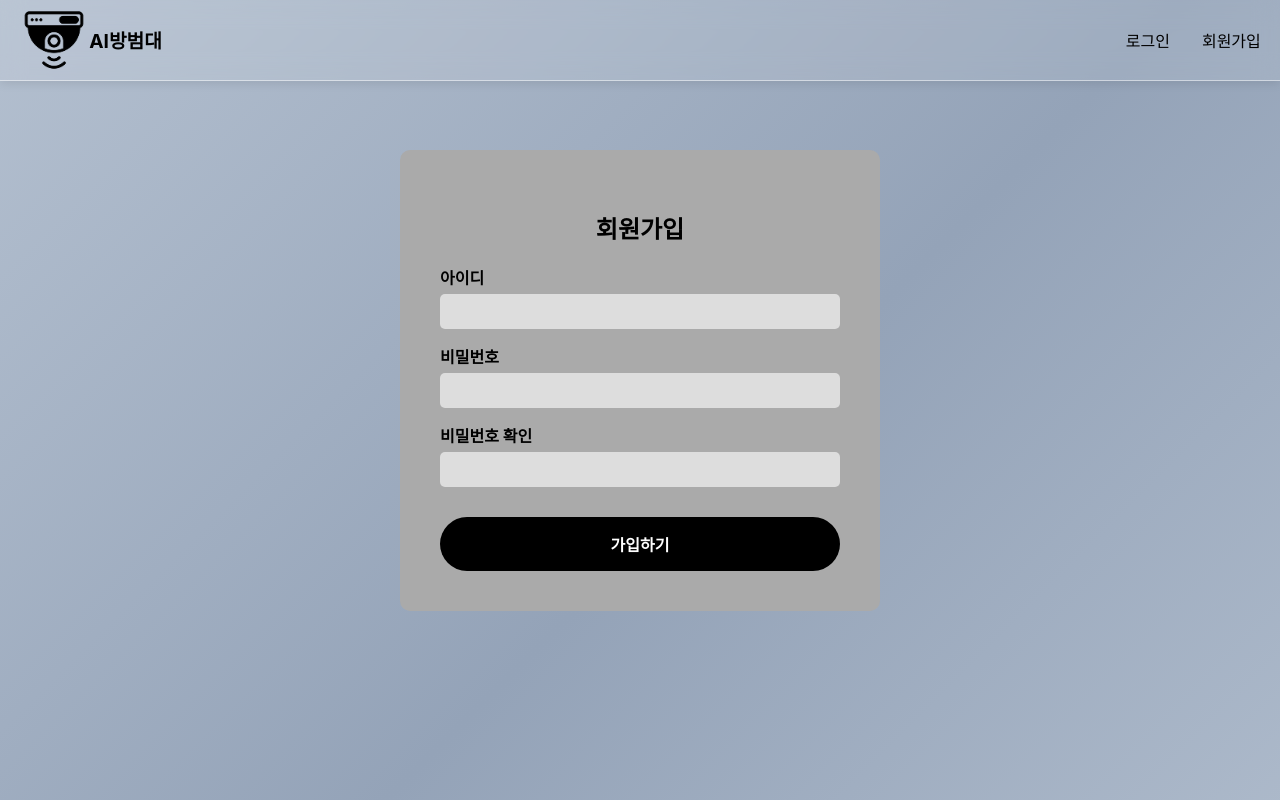
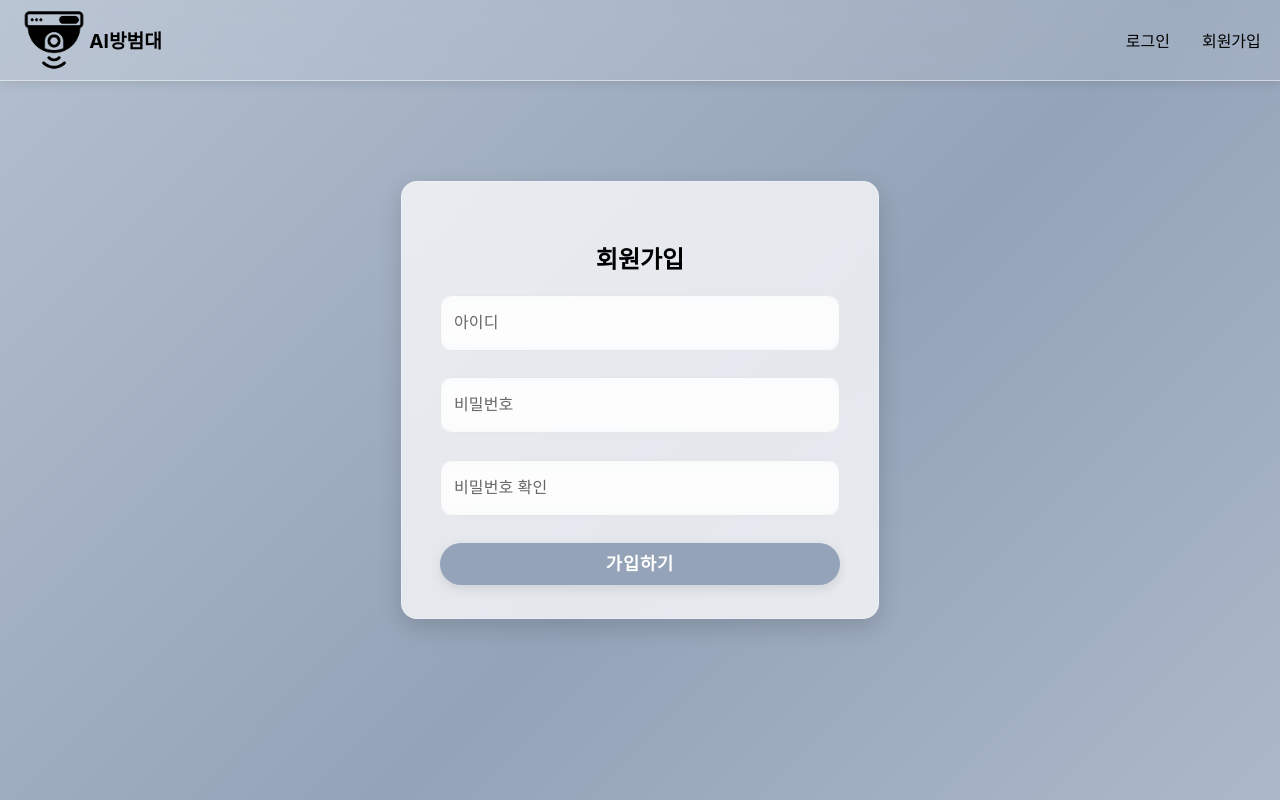
Before and after one commit to AI-Security-Guard/ASG, a React (Create React App) app in the folder client/: page /register in a window 1280 px wide. Built offline with nearby package versions, Linux system fonts and the light colour scheme.

Commit message:
desgin: 회원가입 디자인 변경 #41

```diff
--- a/client/src/component/Input/Input.style.js
+++ b/client/src/component/Input/Input.style.js
@@ -3,13 +3,10 @@ import TextField from "@mui/material/TextField";
 
 export const CustomInput = styled(TextField)(({ theme }) => ({
     width: "100%",
-    borderRadius: "12px",
-    backgroundColor: "rgba(255, 255, 255, 0.4)",
-    backdropFilter: "blur(8px)",
-    boxShadow: "0 2px 8px rgba(0, 0, 0, 0.08)",
-    transition: "all 0.2s ease-in-out",
     "& .MuiOutlinedInput-root": {
         borderRadius: "12px",
+        backgroundColor: "rgba(255, 255, 255, 0.6)", // 여기만 배경 적용
+        backdropFilter: "blur(6px)",
         "& fieldset": {
             borderColor: "rgba(200, 200, 200, 0.4)",
         },
@@ -21,9 +18,12 @@ export const CustomInput = styled(TextField)(({ theme }) => ({
             borderWidth: "1.5px",
         },
     },
-    "& .MuiInputBase-input": {
-        padding: "14px",
-        color: "#1f2937",
-        fontSize: "0.95rem",
+    "& .MuiFormHelperText-root": {
+        marginLeft: "4px",
+        marginTop: "4px",
+        fontSize: "0.85rem",
+        color: theme.palette.error.main,
+        backgroundColor: "transparent", // ✅ 배경 제거
+        padding: 0,
     },
 }));
--- a/client/src/page/RegisterPage/RegisterPage.js
+++ b/client/src/page/RegisterPage/RegisterPage.js
@@ -1,29 +1,16 @@
-import React, { useState } from 'react';
-import Header from '../../component/Header/Header';
-import * as S from './RegisterPage.style';
+import React, { useState } from "react";
+import Header from "../../component/Header/Header";
+import * as S from "./RegisterPage.style";
+import Input from "../../component/Input/Input.js";
+import LongButton from "../../component/LongButton/LongButton.js";
 
 function RegisterPage() {
-  const [id, setId] = useState('');
-  const [password, setPassword] = useState('');
-  const [passwordCheck, setPasswordCheck] = useState('');
-  const [error, setError] = useState('');
+    const [id, setId] = useState("");
+    const [password, setPassword] = useState("");
+    const [passwordCheck, setPasswordCheck] = useState("");
 
     const handleRegister = () => {
-    if (id.length < 4) {
-      setError('아이디는 최소 4자 이상이어야 합니다.');
-      return;
-    }
-    if (password !== passwordCheck) {
-      setError('비밀번호를 확인해주세요');
-      return;
-    }
-    if (password.length < 6) {
-      setError('비밀번호는 최소 6자 이상이어야 합니다.');
-      return;
-    }
-
-    setError('');
-    console.log('회원가입 시도:', { id, password });
+        console.log("회원가입 시도:", { id, password, password });
     };
 
     return (
@@ -32,18 +19,34 @@ function RegisterPage() {
             <S.Container>
                 <S.RegisterBox>
                     <S.Title>회원가입</S.Title>
-
-          <S.Label>아이디</S.Label>
-          <S.Input value={id} onChange={(e) => setId(e.target.value)} />
-
-          <S.Label>비밀번호</S.Label>
-          <S.Input type="password" value={password} onChange={(e) => setPassword(e.target.value)} />
-
-          <S.Label>비밀번호 확인</S.Label>
-          <S.Input type="password" value={passwordCheck} onChange={(e) => setPasswordCheck(e.target.value)} />
-          {error && <S.Error>{error}</S.Error>}
-
-          <S.Button onClick={handleRegister}>가입하기</S.Button>
+                    <Input
+                        label="아이디"
+                        value={id}
+                        onChange={(e) => setId(e.target.value)}
+                        helperText={id.length > 0 && id.length < 4 ? "아이디는 최소 4자 이상이어야 합니다." : " "}
+                        variant="outlined"
+                    />
+                    <Input
+                        label="비밀번호"
+                        type="password"
+                        value={password}
+                        onChange={(e) => setPassword(e.target.value)}
+                        helperText={
+                            password.length > 0 && password.length < 6 ? "비밀번호는 최소 6자 이상이어야 합니다." : " "
+                        }
+                    />
+                    <Input
+                        label="비밀번호 확인"
+                        type="password"
+                        value={passwordCheck}
+                        onChange={(e) => setPasswordCheck(e.target.value)}
+                        helperText={
+                            password && passwordCheck && password !== passwordCheck
+                                ? "비밀번호가 일치하지 않습니다."
+                                : " "
+                        }
+                    />
+                    <LongButton txt="가입하기" onClick={handleRegister} />
                 </S.RegisterBox>
             </S.Container>
         </>
--- a/client/src/page/RegisterPage/RegisterPage.style.js
+++ b/client/src/page/RegisterPage/RegisterPage.style.js
@@ -1,57 +1,30 @@
-import styled from 'styled-components';
+import styled from "styled-components";
 
 export const Container = styled.div`
-  position: relative;
-  width: 100%;
-  height: 100vh;
+    width: 100%;
+    height: 100vh;
+    display: flex;
+    justify-content: center;
+    align-items: center;
 `;
 
 export const RegisterBox = styled.div`
-  position: absolute;
-  top: 150px;
-  left: 50%;
-  transform: translateX(-50%);
-  background-color: #aaa;
-  padding: 40px;
-  border-radius: 10px;
-  width: 400px;
+    display: flex;
+    flex-direction: column;
+    justify-content: space-around;
+    height: 45%;
+    width: 100%;
+    max-width: 400px;
+    min-width: 300px;
+    background: rgba(255, 255, 255, 0.75);
+    padding: 3%;
+    border-radius: 16px;
+    box-shadow: 0 8px 24px rgba(0, 0, 0, 0.15);
+    backdrop-filter: blur(12px);
+    border: 1px solid rgba(255, 255, 255, 0.3);
 `;
 
 export const Title = styled.h2`
-  text-align: center;
-  font-family: 'Gowun Dodum', sans-serif;
+    font-size: 24px;
+    text-align: center;
 `;
-
-export const Label = styled.label`
-  display: block;
-  margin-top: 15px;
-  font-weight: bold;
-`;
-
-export const Input = styled.input`
-  width: 95%;
-  padding: 10px;
-  margin-top: 5px;
-  border-radius: 5px;
-  border: none;
-  background-color: #ddd;
-`;
-
-export const Error = styled.p`
-  color: red;
-  font-size: 13px;
-  margin: 5px 0 0 0;
-`;
-
-export const Button = styled.button`
-  margin-top: 30px;
-  width: 100%;
-  padding: 15px;
-  border: none;
-  border-radius: 30px;
-  background-color: black;
-  color: white;
-  font-weight: bold;
-  font-size: 16px;
-  cursor: pointer;
-`;
```
Lines whose indentation alone changed are shown as unchanged.
